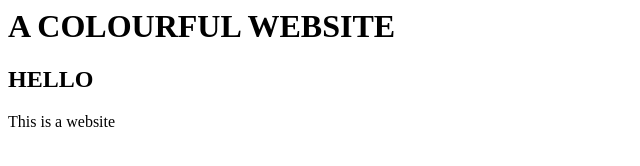
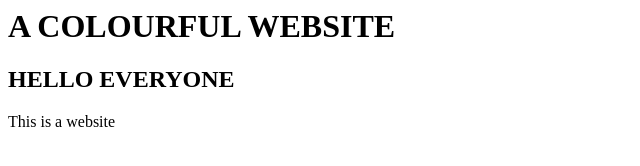
Before and after one commit to AtharvaJ45/Git-Tutorials, a plain HTML site: page index.html in a window 1280 px wide. Shown: the whole page, without its empty margins (0-640 px from the left). Drawn offline with Linux system fonts and the light colour scheme.

Commit message:
My commit

```diff
--- a/index.html
+++ b/index.html
@@ -4,7 +4,7 @@
 </head>
 
 <h1>A COLOURFUL WEBSITE</h1>
-<h2>HELLO</h2>
+<h2>HELLO EVERYONE</h2>
 <p>This is a website</p>
 
 </body>
```
